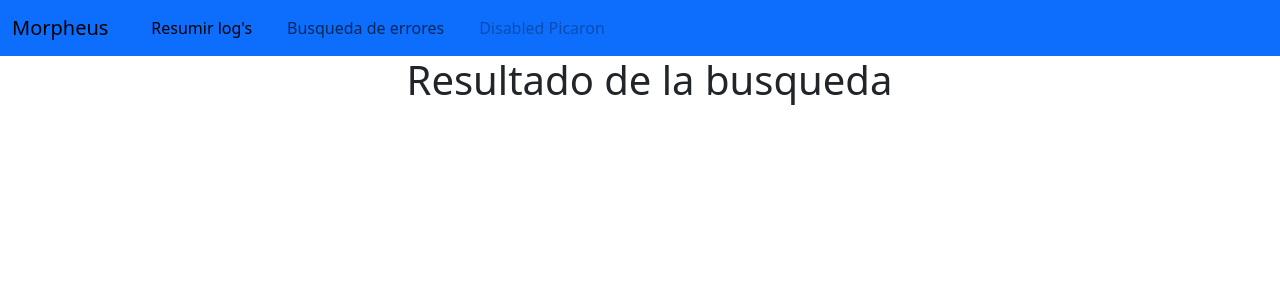
After one commit to gonzalogjuka/python, a Flask app: page /resultado in a window 1280 px wide. The commit adds this page. Shown: the top 300 px of the page. Run offline with Flask 2, Linux system fonts and the light colour scheme.

Commit message:
add pages

```diff
--- a/Code/index.py
+++ b/Code/index.py
@@ -1,5 +1,7 @@
 from flask import Flask,render_template,request,redirect,url_for
 from ddbb import db
+from tkinter.filedialog import askopenfilename, asksaveasfilename
+
 
 bases = db()
 app=Flask(__name__)
@@ -15,10 +17,14 @@ def busqueda_log():
             bases[1]
             return render_template('logs.html',base_0=bases[0],base_1=bases[1]) # les pasamos las bases al template
 
+@app.route('/resultado')
+def resultado():
+    return render_template('resultado.html')
 
 @app.route('/errores')
 def busqueda_errores():
     return render_template('errores.html')
 
+
 if __name__ == '__main__':
     app.run(debug=True,port=5017)
--- a/Code/templates/logs.html
+++ b/Code/templates/logs.html
@@ -8,6 +8,6 @@
             <input type="file" name="archivo">
         </form>
         <ol>
-            <li><a href="#">Resumir log</a></li>
+            <li><a href="{{ url_for('resultado') }}">Resumir log</a></li>
         </ol>
 {% endblock %}
--- /dev/null
+++ b/Code/templates/resultado.html
@@ -0,0 +1,7 @@
+{% extends 'base.html' %}
+
+{% block title %} Welcome Morpheus {% endblock %}
+
+{% block body %}
+        <h1>Resultado de la busqueda</h1>
+{% endblock %}
```
